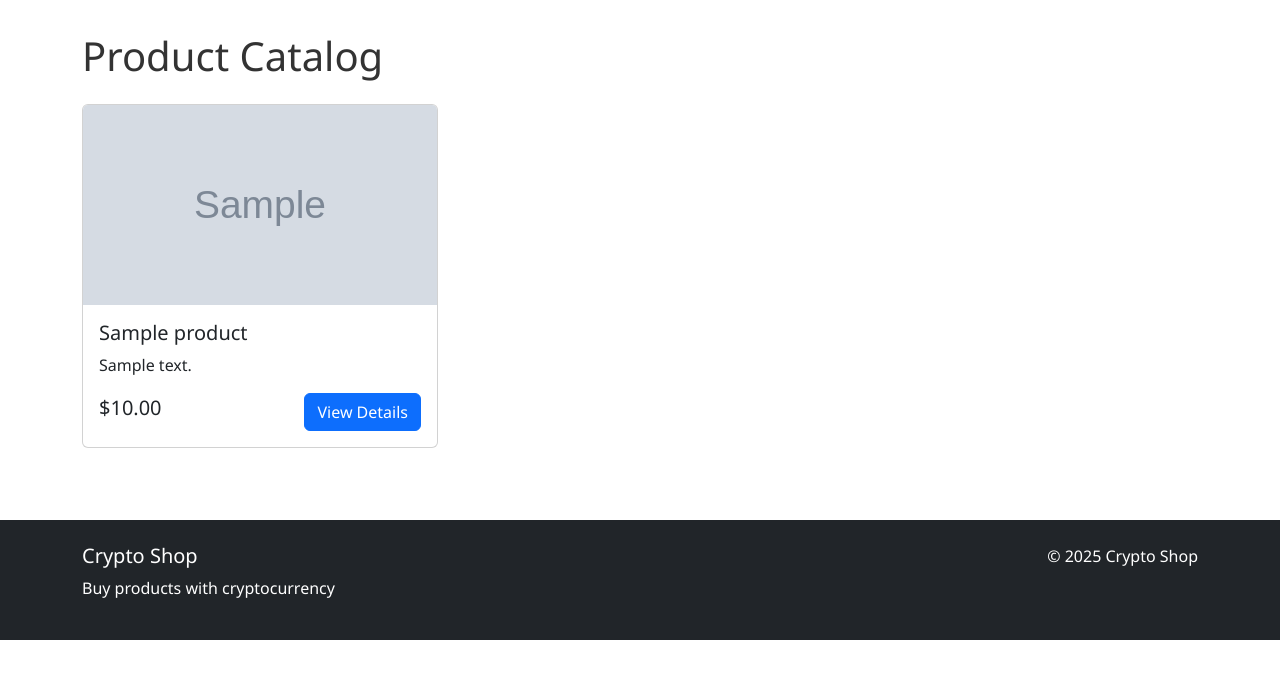
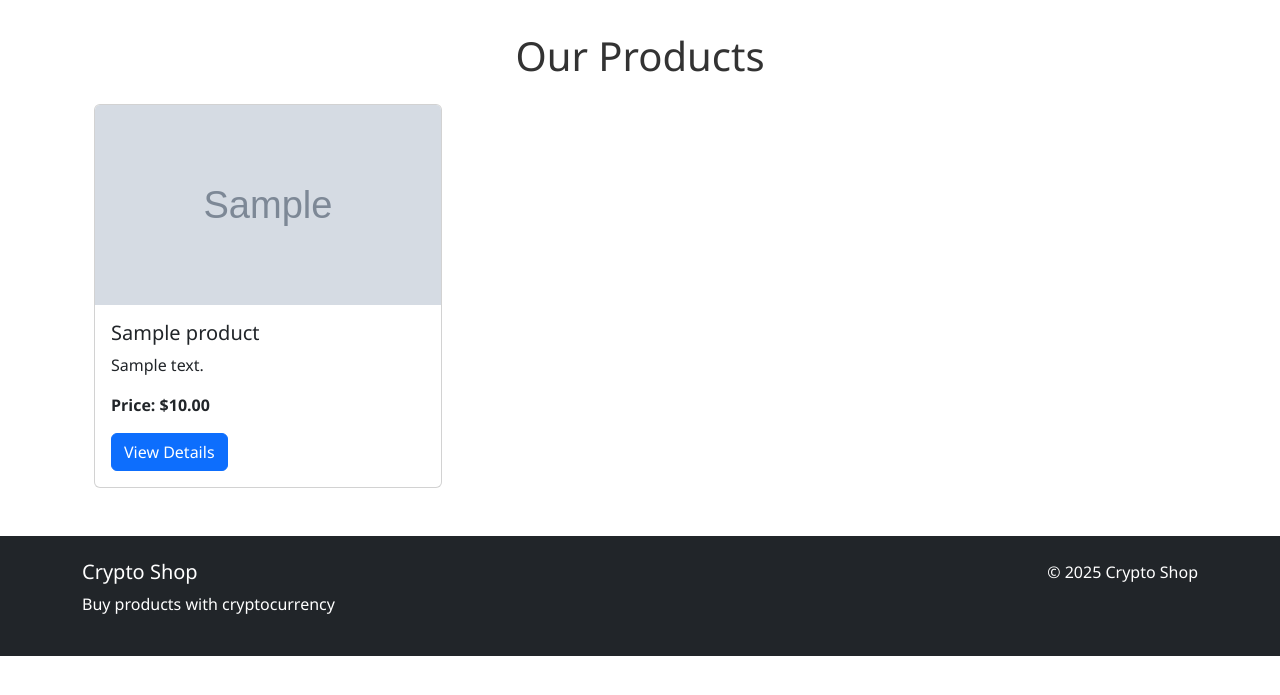
Before and after one commit to itteamlxs/crypto-shop-genesis, a PHP site: the page made by views/products/index.php in a window 1280 px wide. Shown: the part 56-751 px from the top of the page. Run offline with PHP 8.4, Linux system fonts and the light colour scheme; most values are stand-ins (such as "Sample title", 1, 10 or a date in 2020); grey boxes marked "Sample" are stand-in pictures; some libraries are stand-ins or nearby versions.

Commit message:
feat: Implement product catalog and landing page
- Implemented product catalog view.
- Added product retrieval logic with prepared statements.
- Added XSS protection.
- Refactored .env loading.
- Updated README.md with instructions.

```diff
--- a/views/products/index.php
+++ b/views/products/index.php
@@ -1,28 +1,33 @@
 
-<?php require APP_ROOT . '/views/layout/header.php'; ?>
+<?php require_once APP_ROOT . '/views/layout/header.php'; ?>
 
-<h1 class="mb-4">Product Catalog</h1>
+<div class="container">
+    <h1 class="text-center mb-4">Our Products</h1>
 
-<div class="row">
-    <?php foreach ($products as $product): ?>
-    <div class="col-md-4 mb-4">
-        <div class="card h-100">
-            <?php if (!empty($product['image_url'])): ?>
-            <img src="/<?php echo htmlspecialchars($product['image_url']); ?>" class="card-img-top" alt="<?php echo htmlspecialchars($product['name']); ?>">
-            <?php else: ?>
-            <div class="card-img-top bg-light text-center py-5">No Image</div>
-            <?php endif; ?>
-            <div class="card-body">
-                <h5 class="card-title"><?php echo htmlspecialchars($product['name']); ?></h5>
-                <p class="card-text text-truncate"><?php echo htmlspecialchars($product['description']); ?></p>
-                <div class="d-flex justify-content-between align-items-center">
-                    <span class="h5"><?php echo '$' . number_format($product['price'], 2); ?></span>
-                    <a href="/product/<?php echo $product['id']; ?>" class="btn btn-primary">View Details</a>
+    <div class="row row-cols-1 row-cols-md-2 row-cols-lg-3 g-4">
+        <?php foreach ($products as $product): ?>
+            <div class="col">
+                <div class="card h-100">
+                    <?php if ($product['image_url']): ?>
+                        <img src="<?= htmlspecialchars($product['image_url']) ?>"
+                             class="card-img-top"
+                             alt="<?= htmlspecialchars($product['name']) ?>">
+                    <?php endif; ?>
+                    <div class="card-body">
+                        <h5 class="card-title"><?= htmlspecialchars($product['name']) ?></h5>
+                        <p class="card-text"><?= htmlspecialchars($product['description']) ?></p>
+                        <p class="card-text">
+                            <strong>Price: $<?= number_format($product['price'], 2) ?></strong>
+                        </p>
+                        <a href="/product/<?= $product['id'] ?>"
+                           class="btn btn-primary">
+                            View Details
+                        </a>
+                    </div>
                 </div>
             </div>
-        </div>
+        <?php endforeach; ?>
     </div>
-    <?php endforeach; ?>
 </div>
 
-<?php require APP_ROOT . '/views/layout/footer.php'; ?>
+<?php require_once APP_ROOT . '/views/layout/footer.php'; ?>
```
Also changed, not shown: config/bootstrap.php (added, +19 -0 lines), public/index.php (+2 -10 lines), src/Models/Product.php (+7 -30 lines), README.md.
